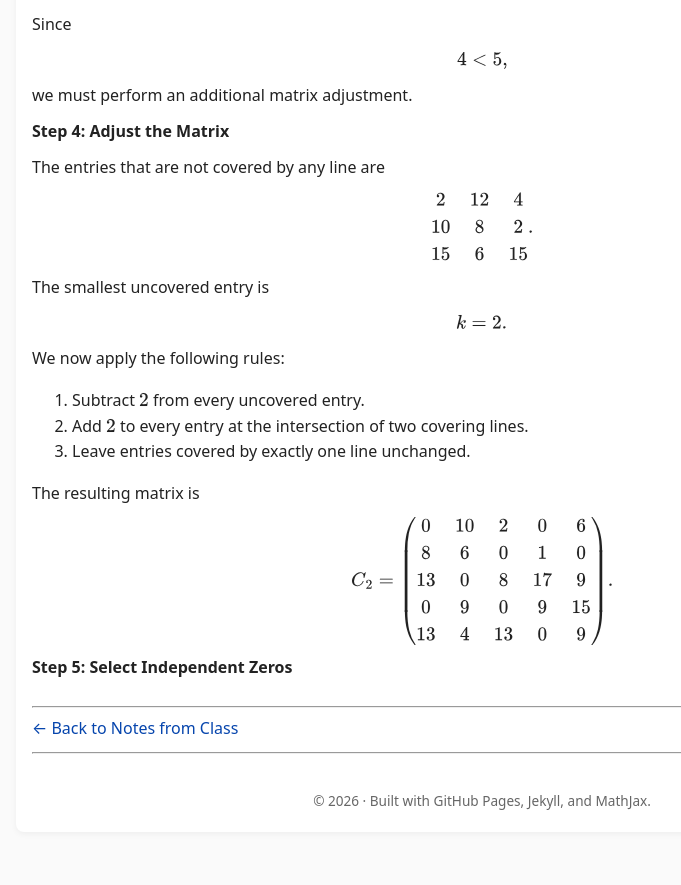
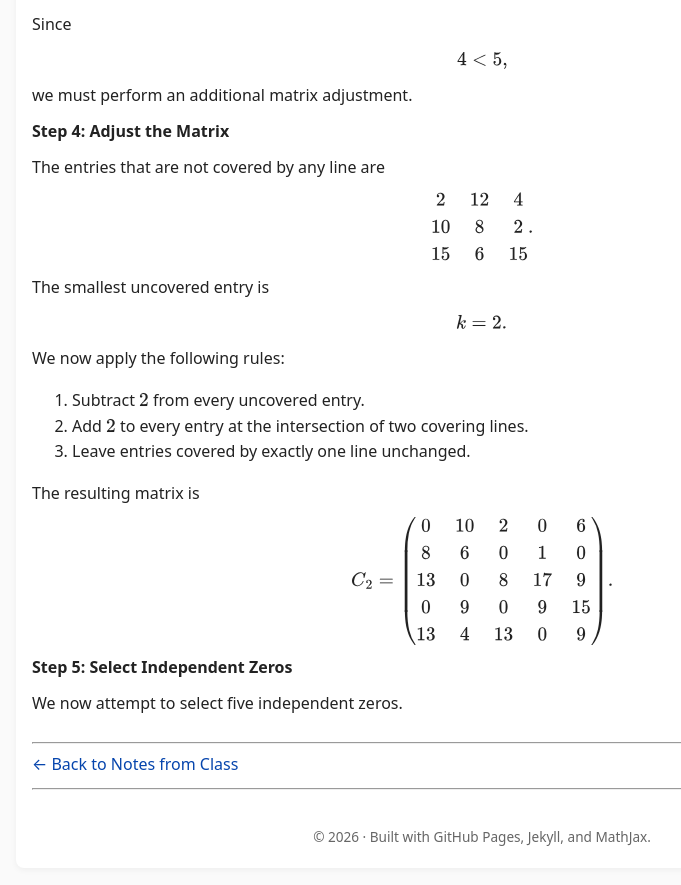
Before and after one commit to SaleemKamaludin/SaleemKamaludin.github.io, a Jekyll site: the page built from courses/math-2276/notes-from-class/supplementary-lecture-6/index.md, in a window 1280 px wide and 900 px high, scrolled down 7905 px. Shown: the top 885 px of the window, without its empty margins (158-839 px from the left). Built offline with Jekyll 4.4.1, drawn with Linux system fonts in a browser that asks for light colours; before the commit the page ends 8769 px from its top, so only the background shows below that.

Commit message:
Continue Step 5 zero selection in Example 1.3

```diff
--- a/courses/math-2276/notes-from-class/supplementary-lecture-6/index.md
+++ b/courses/math-2276/notes-from-class/supplementary-lecture-6/index.md
@@ -1302,7 +1302,15 @@ C_2=
       <strong>Step 5: Select Independent Zeros</strong>
     </p>
 
-  </div>
+
+    <div id="example-hungarian-five-by-five-step-5-selection-intro">
+
+      <p>
+        We now attempt to select five independent zeros.
+      </p>
+
+    </div>
+</div>
 </div>
 
 
```
